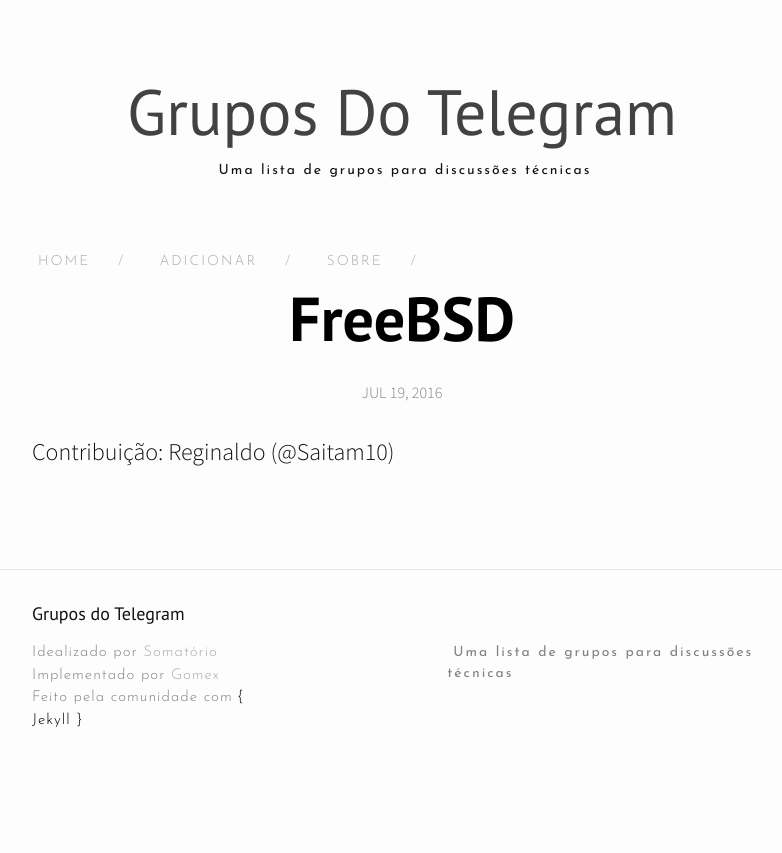
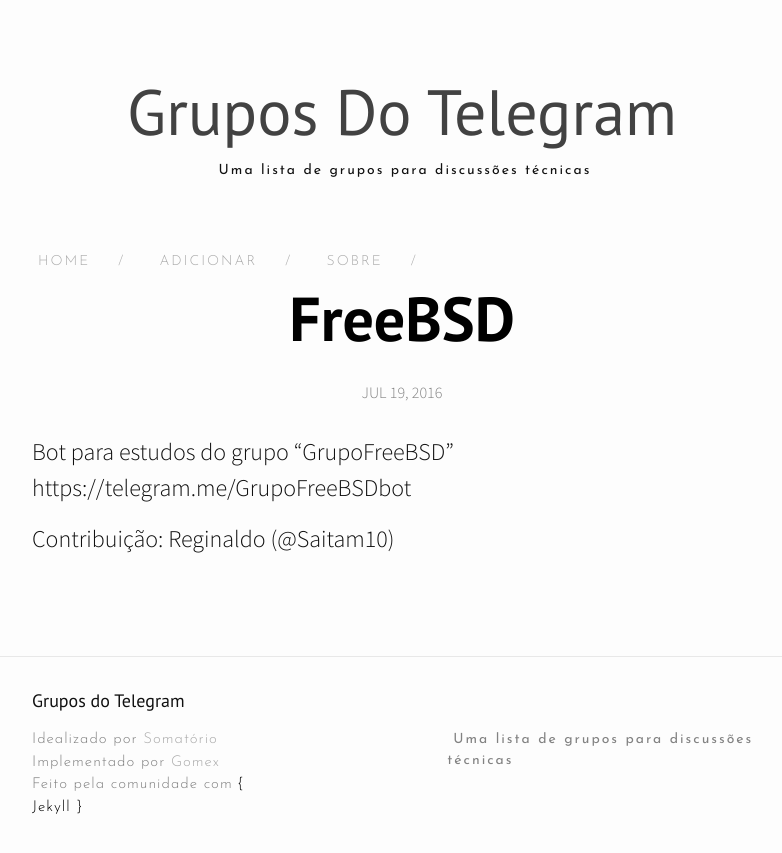
Before and after one commit to listatelegram/listatelegram.github.io, a Jekyll site: the page built from _posts/2016-07-19-freebsd.markdown, in a window 1280 px wide. Shown: the top 853 px of the page, without its empty margins (238-1020 px from the left). Built offline with Jekyll 4.4.1, drawn with Linux system fonts in a browser that asks for light colours; nearby versions of some CDN libraries.

Commit message:
inclusão de novo grupo

```diff
--- a/_posts/2016-07-19-freebsd.markdown
+++ b/_posts/2016-07-19-freebsd.markdown
@@ -4,4 +4,7 @@
 categories:
 link-telegram: https://goo.gl/cIDktA
 ---
+Bot para estudos do grupo “GrupoFreeBSD”
+https://telegram.me/GrupoFreeBSDbot
+
 Contribuição: Reginaldo (@Saitam10)
```
